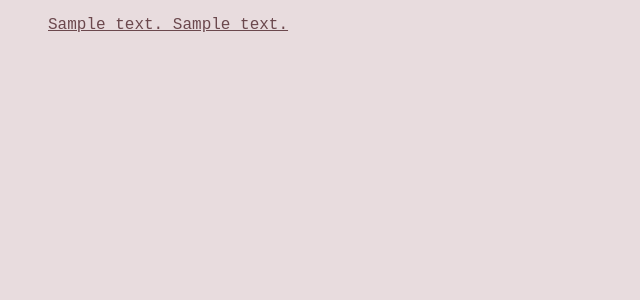
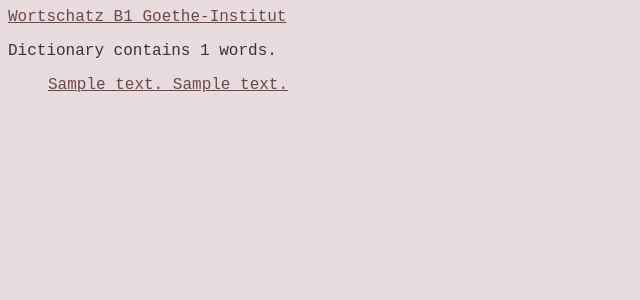
Before and after one commit to andreylarionovdev/wortliste, a Django app: template wortlist/quiz/templates/quiz/index.html in a window 1280 px wide. Shown: the top 300 px of the page, without its empty margins (0-640 px from the left). Run offline with Django 3.2, Linux system fonts and the light colour scheme; the template is opened without the code that fills it: values that come from a table or form of the project are taken from there, others are empty; tables that the repository leaves empty hold one stand-in row (values such as "Sample post").

Commit message:
feat: add logo with link to index on every page; add total words counter to index

```diff
--- a/wortlist/quiz/templates/quiz/index.html
+++ b/wortlist/quiz/templates/quiz/index.html
@@ -1,10 +1,13 @@
 {% extends 'quiz/layout.html' %}
 
 {% block head %}
-  <title>Wortliste</title>
+  <title>Wortschatz B1 Goethe-Institut</title>
 {% endblock %}
 
 {% block body %}
+  <p>
+    Dictionary contains {{ words|length }} words.
+  </p>
   <ul>
     {% for word in words %}
       <li>
--- a/wortlist/quiz/templates/quiz/layout.html
+++ b/wortlist/quiz/templates/quiz/layout.html
@@ -7,6 +7,7 @@
     {% block head %}{% endblock %}
   </head>
   <body>
+    <a href="{% url 'index' %}">Wortschatz B1 Goethe-Institut</a>
     {% block body %}{% endblock %}
   </body>
 </html>
```
